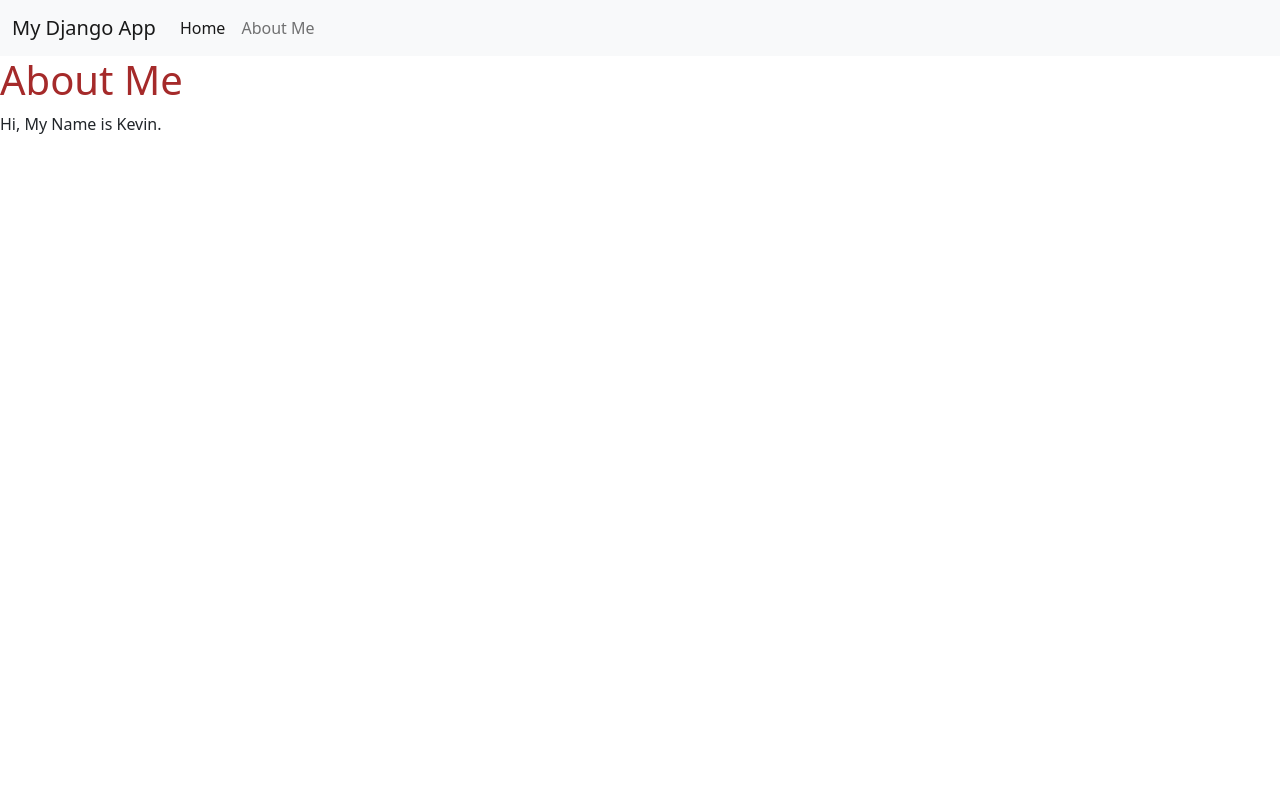
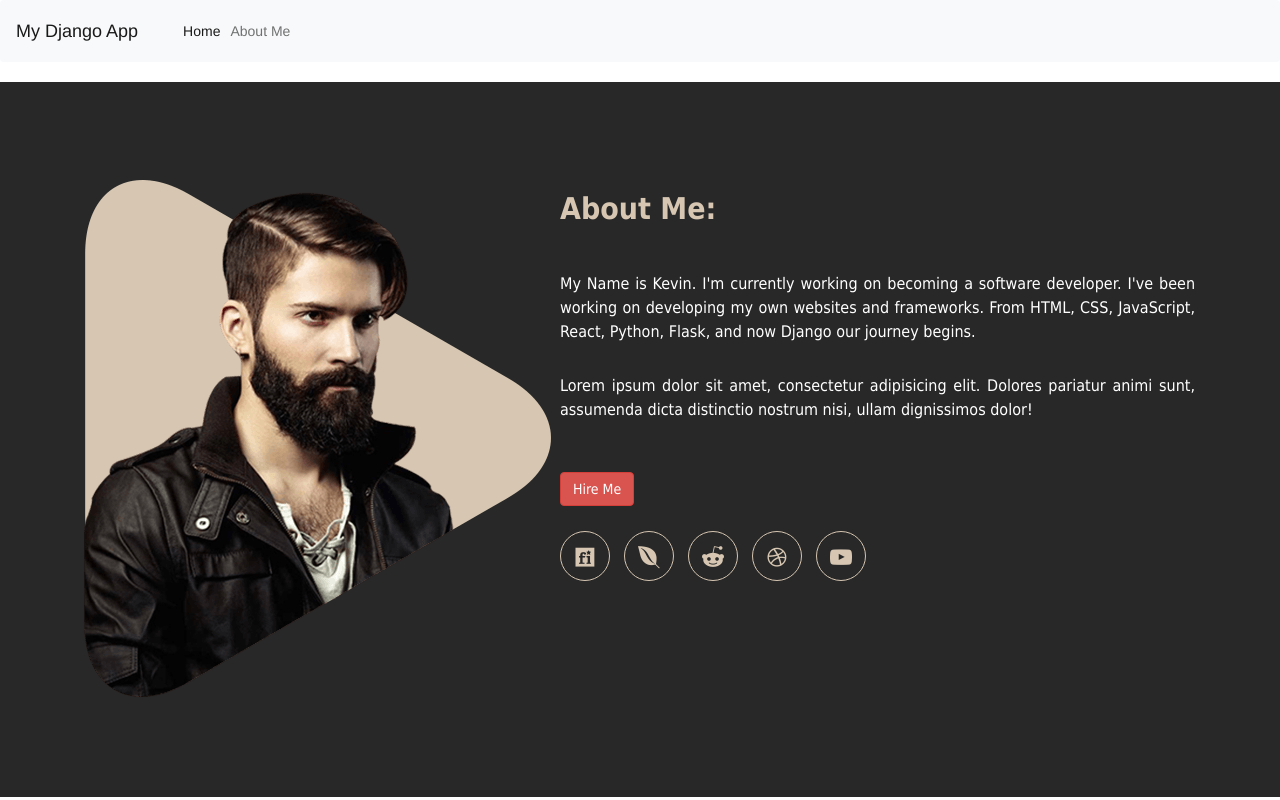
Before and after one commit to TrueCombatVet03/FSDI_112, a Django app: page /about/ in a window 1280 px wide. Run offline with Django 4.2, Linux system fonts and the light colour scheme.

Commit message:
About_me

```diff
--- /dev/null
+++ b/static/css/about.css
@@ -0,0 +1,125 @@
+section{
+    background: #282828;
+    font-family: tahoma;
+    text-align: justify;
+    overflow: hidden;
+
+}
+
+#about{
+    padding-top: 98px;
+    padding-bottom: 101px;
+}
+
+#about .triangle-right{
+    margin-top: 95px;
+    width: 0;
+    height: 0;
+    border-top: 259px solid transparent;
+    border-left: 470px solid #d6c6b2;
+    border-bottom: 259px solid transparent;
+
+
+}
+
+#about .triangle-right img{
+    position: absolute;
+    left: -1px;
+    top: 81px;
+    width: 74%;
+}
+
+.fa-play{
+    font-size: 100px;
+
+}
+
+
+#about .p-first{
+    margin-bottom: 30px;
+}
+
+
+#about h2{
+    margin-bottom: 47px;
+    margin-top: 12px;
+
+}
+
+
+#about .social-link-text{
+    margin-top: 50px;
+    margin-bottom: 25px;
+
+}
+
+#about .about-link{
+    padding-left: 0px;
+}
+
+#about .about-link li{
+    display: inline-block;
+}
+
+#about .about-link li a i{
+    width: 50px;
+    height: 50px;
+    border-radius: 50%;
+    line-height: 50px;
+    text-align: center;
+    border: 1px solid #d6c6b2;
+    margin-right: 10px;
+    font-size: 22px;
+    color: #d6c6b2;
+    transition: all .3s;
+
+}
+
+
+#about .about-link li a i:hover{
+    color: #222222;
+    background: #d6c6b2;
+    border-color: #d6c6b2;
+
+}
+
+
+#about .about-img{
+    position: relative;
+
+}
+
+#about .about-img{
+    position: relative;
+
+}
+
+#about .about-img .man{
+    position: absolute;
+    bottom: 161px;
+    top: 12px;
+    left: -2px;
+
+}
+
+.color-3{
+    color: #d6c6b2;
+}
+
+
+.text-white{
+    color: white;
+}
+
+
+p {
+    margin-bottom: 0;
+    font-size: 16px;
+    line-height: 24px;
+    color: #d6c6b2;
+}
+
+.btn-danger{
+    border-radius: 0;
+    padding: 10px 20px;
+}
--- a/templates/about.html
+++ b/templates/about.html
@@ -7,6 +7,50 @@
 
 
 {% block content %}
-    <h1>About Me</h1>
-    <p> Hi, My Name is Kevin.</p>
+<section id="about">
+	<div class="container">
+		<div class="row">
+		<div class="col-md-5">
+			<div class="about-img">
+            <img class="shape" src="{% static 'img/triangle.png' %}">
+
+            <img class="man" src="{% static 'img/about_man.png' %}">
+
+			</div>
+		</div>
+		<br>
+		<div class="col-md-7 about-right">
+
+			<h2 class="color-3"><b>About Me:</b>
+			</h2>
+
+			<p class="p-first text-white">
+				My Name is Kevin. I'm currently working on becoming a software developer. I've been working on developing my own websites and frameworks. From HTML, CSS, JavaScript, React, Python, Flask, and now Django our journey begins.
+			</p>
+			<p class="text-white">
+				Lorem ipsum dolor sit amet, consectetur adipisicing elit. Dolores pariatur animi sunt, assumenda dicta distinctio nostrum nisi, ullam dignissimos dolor!
+			</p>
+			<h3 class="color-3 social-link-text">
+				<button class="btn btn-danger">Hire Me</button>
+			</h3>
+
+			<ul class="about-link">
+				<li><a href=""><i class="fa fa-fonticons"></i></a></li>
+
+				<li><a href=""><i class="fa fa-envira"></i></a></li>
+
+
+				<li><a href=""><i class="fa fa-reddit-alien"></i></a></li>
+
+
+				<li><a href=""><i class="fa fa-dribbble"></i></a></li>
+
+
+				<li><a href=""><i class="fa fa-youtube-play"></i></a></li>
+			</ul>
+
+		</div>
+		</div>
+	</div>
+</section>
 {% endblock content %}
--- a/templates/base.html
+++ b/templates/base.html
@@ -9,6 +9,9 @@
     <!-- CSS only -->
 <link href="https://cdn.jsdelivr.net/npm/bootstrap@5.1.3/dist/css/bootstrap.min.css" rel="stylesheet" integrity="sha384-1BmE4kWBq78iYhFldvKuhfTAU6auU8tT94WrHftjDbrCEXSU1oBoqyl2QvZ6jIW3" crossorigin="anonymous">
 <link href="{% static 'css/base.css' %}" rel="stylesheet">
+<link href="{% static 'css/about.css' %}" rel="stylesheet">
+<link rel="stylesheet" href="https://cdn.jsdelivr.net/npm/bootstrap@3.3.7/dist/css/bootstrap.min.css" integrity="sha384-BVYiiSIFeK1dGmJRAkycuHAHRg32OmUcww7on3RYdg4Va+PmSTsz/K68vbdEjh4u" crossorigin="anonymous">
+<link rel="stylesheet" href="https://cdnjs.cloudflare.com/ajax/libs/font-awesome/4.7.0/css/font-awesome.min.css">
 </head>
 <body>
     <nav class="navbar navbar-expand-lg navbar-light bg-light">
```
Also changed, not shown: static/css/base.css (line endings or trailing spaces), static/img/about_man.png (added), static/img/new.jpg (added), static/img/triangle.png (added), 1 other file.
